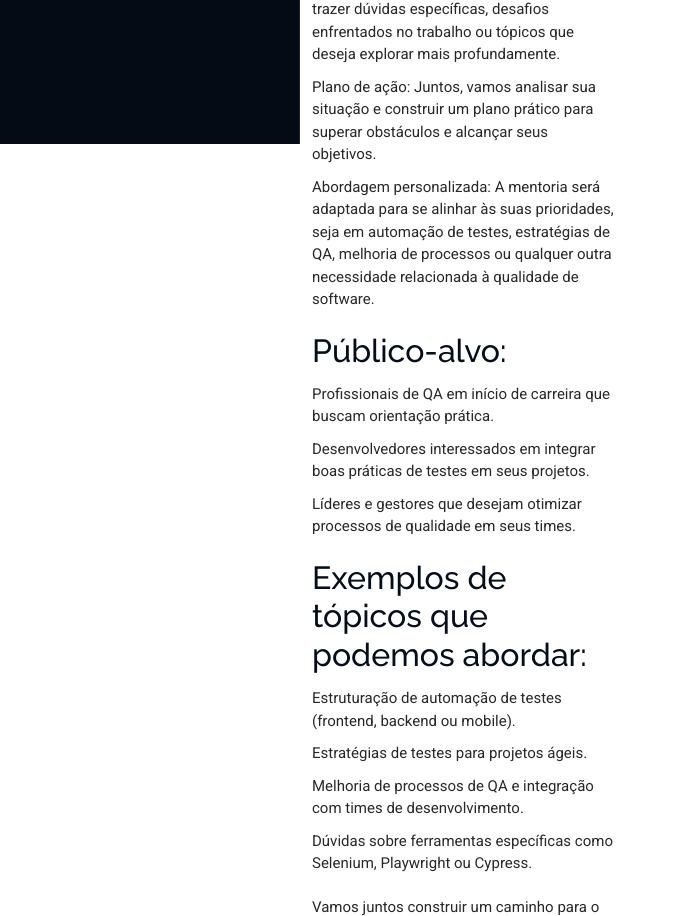
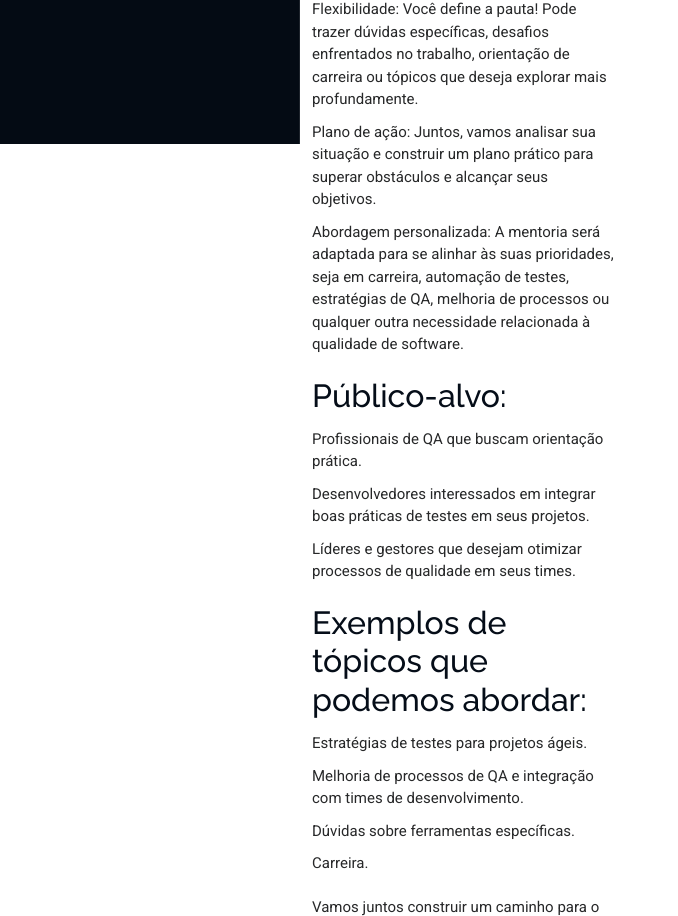
Before and after one commit to alanvoigt/portfolio-Alan, a plain HTML site: page service-details.html in a window 1280 px wide. Shown: the part 656-1572 px from the top of the page, without its empty margins (0-678 px from the left). Drawn offline with Linux system fonts and the light colour scheme.

Commit message:
Alterações mentoria

```diff
--- a/service-details.html
+++ b/service-details.html
@@ -169,9 +169,10 @@
                 profissionais de tecnologia que desejam aprimorar suas
                 habilidades e conhecimentos em Qualidade de Software. Com
                 duração total de 2 horas, que podem ser divididas em dois
-                encontros de 1 hora, o foco será atender às necessidades
-                específicas do mentorado. APENAS 5 VAGAS DISPONÍVEIS para
-                FEVEREIRO 2025! Link de inscrição:
+                encontros de 1 hora. O horário será fora do horário comercial
+                (após 18hs). O foco será atender às necessidades específicas do
+                mentorado. APENAS 5 VAGAS DISPONÍVEIS para FEVEREIRO 2025! Link
+                de inscrição:
                 <a href="https://pay.kiwify.com.br/hM2kD9L"
                   ><h2>Clique aqui!</h2></a
                 >
@@ -181,8 +182,8 @@
               <ul>
                 <li>
                   Flexibilidade: Você define a pauta! Pode trazer dúvidas
-                  específicas, desafios enfrentados no trabalho ou tópicos que
-                  deseja explorar mais profundamente.
+                  específicas, desafios enfrentados no trabalho, orientação de
+                  carreira ou tópicos que deseja explorar mais profundamente.
                 </li>
                 <li>
                   Plano de ação: Juntos, vamos analisar sua situação e construir
@@ -191,18 +192,15 @@
                 </li>
                 <li>
                   Abordagem personalizada: A mentoria será adaptada para se
-                  alinhar às suas prioridades, seja em automação de testes,
-                  estratégias de QA, melhoria de processos ou qualquer outra
-                  necessidade relacionada à qualidade de software.
+                  alinhar às suas prioridades, seja em carreira, automação de
+                  testes, estratégias de QA, melhoria de processos ou qualquer
+                  outra necessidade relacionada à qualidade de software.
                 </li>
               </ul>
 
               <h2>Público-alvo:</h2>
               <ul>
-                <li>
-                  Profissionais de QA em início de carreira que buscam
-                  orientação prática.
-                </li>
+                <li>Profissionais de QA que buscam orientação prática.</li>
                 <li>
                   Desenvolvedores interessados em integrar boas práticas de
                   testes em seus projetos.
@@ -215,19 +213,13 @@
 
               <h2>Exemplos de tópicos que podemos abordar:</h2>
               <ul>
-                <li>
-                  Estruturação de automação de testes (frontend, backend ou
-                  mobile).
-                </li>
                 <li>Estratégias de testes para projetos ágeis.</li>
                 <li>
                   Melhoria de processos de QA e integração com times de
                   desenvolvimento.
                 </li>
-                <li>
-                  Dúvidas sobre ferramentas específicas como Selenium,
-                  Playwright ou Cypress.
-                </li>
+                <li>Dúvidas sobre ferramentas específicas.</li>
+                <li>Carreira.</li>
               </ul>
 
               <p>
```
